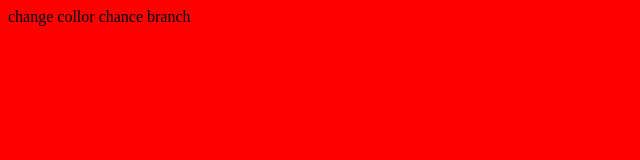
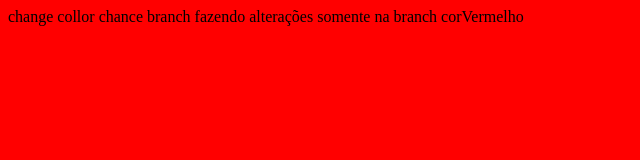
Before and after one commit to ThiagoMassenoMaciel/Testes-Treinar.github.io, a plain HTML site: page TestNewBranches/index.html in a window 1280 px wide. Shown: the whole page, without its empty margins (0-640 px from the left). Drawn offline with Linux system fonts and the light colour scheme.

Commit message:
change so na branch corVermelho

```diff
--- a/TestNewBranches/index.html
+++ b/TestNewBranches/index.html
@@ -9,5 +9,6 @@
 </head>
 <body>
   change collor chance branch
+  fazendo alterações somente na branch corVermelho
 </body>
 </html>
```
